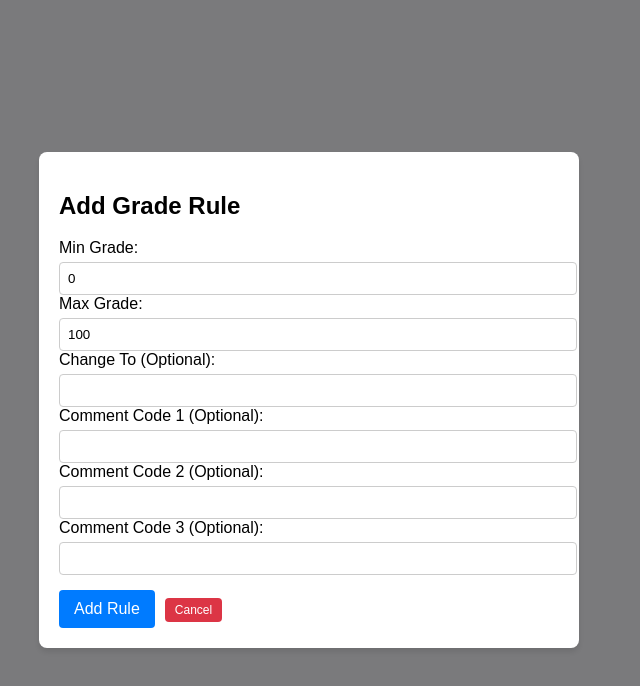
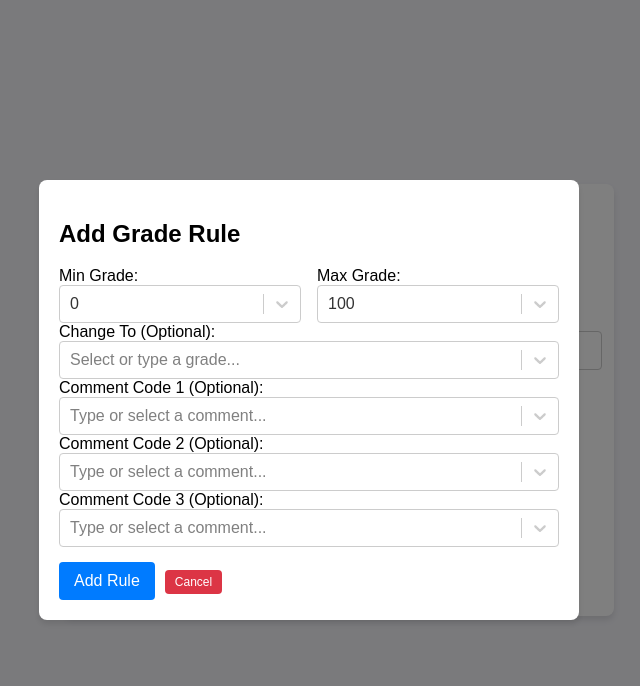
Before and after one commit to tayylorngo/egg-file-processor, a React (Create React App) app: page / in a window 1280 px wide. Both pictures are taken after a click on the button "Add Custom Grade Rule". Shown: the top 686 px of the page, without its empty margins (331-971 px from the left). Built offline with nearby package versions, Linux system fonts and the light colour scheme.

Commit message:
fixed comments forms

```diff
--- a/package.json
+++ b/package.json
@@ -9,6 +9,7 @@
     "react": "^19.0.0",
     "react-dom": "^19.0.0",
     "react-scripts": "5.0.1",
+    "react-select": "^5.9.0",
     "web-vitals": "^4.2.4"
   },
   "scripts": {
--- a/src/App.css
+++ b/src/App.css
@@ -16,7 +16,7 @@ body {
   padding: 30px;
   border-radius: 8px;
   box-shadow: 0 4px 6px rgba(0, 0, 0, 0.1);
-  max-width: 400px;
+  max-width: 800px;
   width: 100%;
 }
 
--- a/src/components/GradeRuleModal/GradeRuleModal.css
+++ b/src/components/GradeRuleModal/GradeRuleModal.css
@@ -55,6 +55,17 @@
     flex: 1; /* Make inputs equal width */
   }
 
+  .form-row {
+    display: flex;
+    justify-content: space-between;
+    gap: 1rem;
+  }
+
+  .half-width {
+    flex: 1;
+  }
+
+
   input {
     width: 100%;
     padding: 8px;
--- a/src/components/GradeRuleModal/GradeRuleModal.js
+++ b/src/components/GradeRuleModal/GradeRuleModal.js
@@ -1,35 +1,70 @@
-// Updated GradeRuleModal component to support 3 comment codes per grade range with centered modal.
-import React, { useState } from "react";
+import React, { useState, useEffect } from "react";
+import Select from "react-select";
 import "./GradeRuleModal.css";
+import commentsData from "./comments.json";
+
+const generateGradeOptions = () => {
+  return Array.from({ length: 101 }, (_, i) => ({ value: i, label: i.toString() }));
+};
 
 const GradeRuleModal = ({ isOpen, onClose, onAddRule }) => {
-  const [minGrade, setMinGrade] = useState(0);
-  const [maxGrade, setMaxGrade] = useState(100);
-  const [changeTo, setChangeTo] = useState("");
+  const [minGrade, setMinGrade] = useState({ value: 0, label: "0" });
+  const [maxGrade, setMaxGrade] = useState({ value: 100, label: "100" });
+  const [changeTo, setChangeTo] = useState(null);
   const [comment1, setComment1] = useState("");
   const [comment2, setComment2] = useState("");
   const [comment3, setComment3] = useState("");
 
+  const [commentOptions, setCommentOptions] = useState([]);
+  const gradeOptions = generateGradeOptions();
+
+  useEffect(() => {
+    // Load comment options from JSON
+    const options = Object.entries(commentsData).map(([code, description]) => ({
+      value: code,
+      label: `${code} - ${description}`,
+    }));
+    setCommentOptions(options);
+  }, []);
+
+  useEffect(() => {
+    if (isOpen) {
+      resetForm(); // Reset the form every time the modal is opened
+    }
+  }, [isOpen]);
+
+  const closeAndResetForm = () => {
+    resetForm();
+    onClose();
+  }
+
+  const resetForm = () => {
+    setMinGrade({ value: 0, label: "0" });
+    setMaxGrade({ value: 100, label: "100" });
+    setChangeTo(null);
+    setComment1("");
+    setComment2("");
+    setComment3("");
+  };
+
   const handleSubmit = (e) => {
     e.preventDefault();
+    resetForm();
     const newRule = {
-      minGrade,
-      maxGrade,
-      changeTo: changeTo ? parseInt(changeTo) : "N/A",
+      minGrade: minGrade.value,
+      maxGrade: maxGrade.value,
+      changeTo: changeTo ? changeTo.value : "N/A",
       comments: [comment1 || "N/A", comment2 || "N/A", comment3 || "N/A"],
     };
     onAddRule(newRule);
-    resetForm();
-    onClose();
+    onClose(); // Close the modal after submitting
   };
 
-  const resetForm = () => {
-    setMinGrade();
-    setMaxGrade();
-    setChangeTo("");
-    setComment1("");
-    setComment2("");
-    setComment3("");
+  const customFilter = (option, inputValue) => {
+    return (
+      option.label.toLowerCase().includes(inputValue.toLowerCase()) ||
+      option.value.toString().includes(inputValue)
+    );
   };
 
   if (!isOpen) return null;
@@ -39,72 +74,82 @@ const GradeRuleModal = ({ isOpen, onClose, onAddRule }) => {
       <div className="modal-content">
         <h2>Add Grade Rule</h2>
         <form onSubmit={handleSubmit}>
-          <div className="form-group">
+          <div className="form-row">
+            <div className="form-group half-width">
               <label>Min Grade:</label>
-            <input
-              type="number"
+              <Select
+                options={gradeOptions}
                 value={minGrade}
-              min="0"
-              max="100"
-              onChange={(e) => setMinGrade(parseInt(e.target.value))}
-              required
+                onChange={(option) => setMinGrade(option)}
+                filterOption={customFilter}
+                placeholder="Select or type a grade..."
               />
             </div>
 
-          <div className="form-group">
+            <div className="form-group half-width">
               <label>Max Grade:</label>
-            <input
-              type="number"
+              <Select
+                options={gradeOptions}
                 value={maxGrade}
-              min="0"
-              max="100"
-              onChange={(e) => setMaxGrade(parseInt(e.target.value))}
-              required
+                onChange={(option) => setMaxGrade(option)}
+                filterOption={customFilter}
+                placeholder="Select or type a grade..."
               />
+            </div>
           </div>
 
           <div className="form-group">
             <label>Change To (Optional):</label>
-            <input
-              type="number"
+            <Select
+              options={gradeOptions}
               value={changeTo}
-              min="0"
-              max="100"
-              onChange={(e) => setChangeTo(e.target.value)}
+              onChange={(option) => setChangeTo(option)}
+              filterOption={customFilter}
+              isClearable
+              placeholder="Select or type a grade..."
             />
           </div>
 
           <div className="form-group">
             <label>Comment Code 1 (Optional):</label>
-            <input
-              type="text"
-              value={comment1}
-              onChange={(e) => setComment1(e.target.value)}
+            <Select
+              options={commentOptions}
+              value={commentOptions.find((option) => option.value === comment1)}
+              onChange={(option) => setComment1(option?.value || "")}
+              isClearable
+              filterOption={customFilter}
+              placeholder="Type or select a comment..."
             />
           </div>
 
           <div className="form-group">
             <label>Comment Code 2 (Optional):</label>
-            <input
-              type="text"
-              value={comment2}
-              onChange={(e) => setComment2(e.target.value)}
+            <Select
+              options={commentOptions}
+              value={commentOptions.find((option) => option.value === comment2)}
+              onChange={(option) => setComment2(option?.value || "")}
+              isClearable
+              filterOption={customFilter}
+              placeholder="Type or select a comment..."
             />
           </div>
 
           <div className="form-group">
             <label>Comment Code 3 (Optional):</label>
-            <input
-              type="text"
-              value={comment3}
-              onChange={(e) => setComment3(e.target.value)}
+            <Select
+              options={commentOptions}
+              value={commentOptions.find((option) => option.value === comment3)}
+              onChange={(option) => setComment3(option?.value || "")}
+              isClearable
+              filterOption={customFilter}
+              placeholder="Type or select a comment..."
             />
           </div>
 
           <button type="submit" className="btn">
             Add Rule
           </button>
-          <button type="button" className="btn btn-small" onClick={onClose}>
+          <button type="button" className="btn btn-small" onClick={closeAndResetForm}>
             Cancel
           </button>
         </form>
```
Also changed, not shown: src/components/GradeRuleModal/comments.json (added), 1 other file (tests, documents, lock files or other folders). Lines whose indentation alone changed are shown as unchanged.
